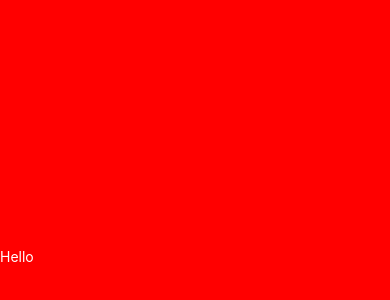
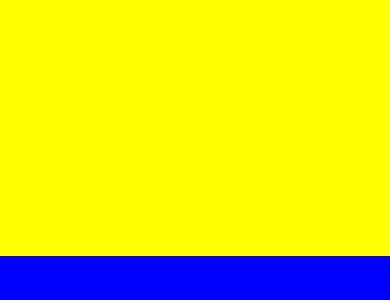
Before and after one commit to qnrjs42/forkin-weather-nomadcorders, a React Native app: screen / in a window 390 px wide. Shown: the part 166-466 px from the top of the page. Built offline with nearby package versions, Linux system fonts and the light colour scheme.

Commit message:
1-0. Layouts with Flexbox in React Native

```diff
--- a/App.js
+++ b/App.js
@@ -5,8 +5,8 @@
 export default function App() {
   return (
     <View style={styles.container}>
-      <Text style={styles.text}>Hello</Text>
-      <StatusBar style="auto" />
+      <View style={styles.yellowView} />
+      <View style={styles.blueView} />
     </View>
   );
 }
@@ -14,12 +14,13 @@
 const styles = StyleSheet.create({
   container: {
     flex: 1,
-    backgroundColor: 'red',
-    alignItems: 'center',
-    justifyContent: 'center',
   },
-  text: {
-    color: 'white',
-    width: '100%'
+  yellowView: {
+    flex: 1,
+    backgroundColor: 'yellow'
   },
+  blueView: {
+    flex: 1,
+    backgroundColor: 'blue'
+  }
 });
```
Also changed, not shown: 1 other file (tests, documents, lock files or other folders).
